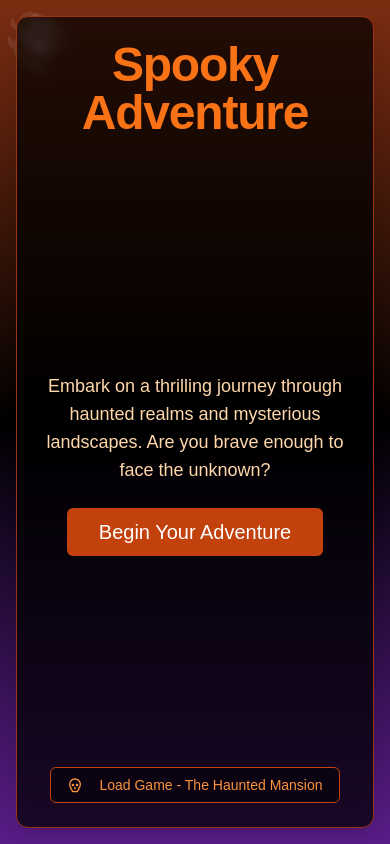
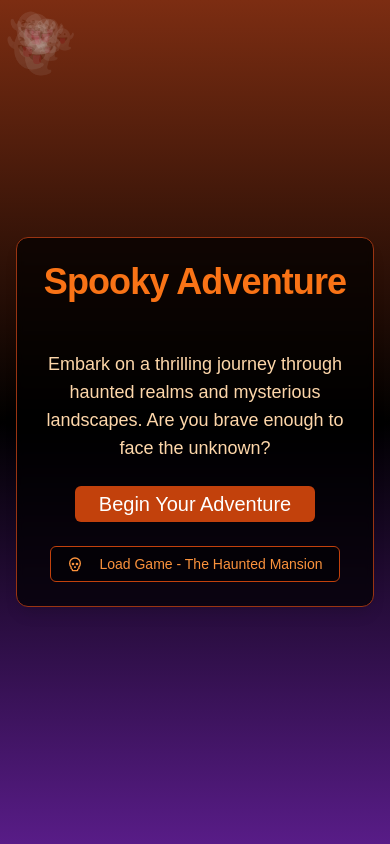
Before and after one commit to johannes117/midnight-massacre, a Next.js app: page / in a window 390 px wide. Built offline with nearby package versions, Linux system fonts and the light colour scheme.

Commit message:
fixed styling of the home component

```diff
--- a/components/home-component.tsx
+++ b/components/home-component.tsx
@@ -25,36 +25,35 @@ export function HomeComponent() {
   }
 
   return (
-    <div className="min-h-screen h-screen bg-gradient-to-b from-orange-900 via-black to-purple-900 text-orange-100 p-4 sm:p-6 md:p-8 flex flex-col items-center justify-center overflow-hidden relative">
+    <div className="min-h-screen bg-gradient-to-b from-orange-900 via-black to-purple-900 text-orange-100 p-4 sm:p-6 md:p-8 flex flex-col items-center justify-center overflow-hidden relative">
       <FloatingGhosts />
 
-      <Card className="w-full max-w-2xl h-[calc(100vh-2rem)] bg-black/70 border-orange-800 shadow-lg backdrop-blur-sm overflow-hidden flex flex-col">
+      <Card className="w-full max-w-2xl bg-black/70 border-orange-800 shadow-lg backdrop-blur-sm overflow-hidden">
         <motion.div
           key="home"
           initial={{ opacity: 0, y: 20 }}
           animate={{ opacity: 1, y: 0 }}
           exit={{ opacity: 0, y: -20 }}
           transition={{ duration: 0.3 }}
-          className="flex flex-col h-full"
         >
           <CardHeader>
-            <CardTitle className="text-5xl font-bold text-orange-500 text-center">
+            <CardTitle className="text-4xl sm:text-5xl font-bold text-orange-500 text-center">
               Spooky Adventure
             </CardTitle>
           </CardHeader>
-          <CardContent className="flex-grow flex flex-col justify-center items-center p-6 space-y-6">
+          <CardContent className="flex flex-col justify-center items-center p-6 space-y-6">
             <p className="text-lg text-center text-orange-200">
               Embark on a thrilling journey through haunted realms and mysterious landscapes.
               Are you brave enough to face the unknown?
             </p>
             <Button
               onClick={handleStartAdventure}
-              className="text-xl py-6 px-8 bg-orange-700 hover:bg-orange-600 text-white"
+              className="text-xl py-4 px-6 bg-orange-700 hover:bg-orange-600 text-white"
             >
               Begin Your Adventure
             </Button>
           </CardContent>
-          <CardFooter className="flex justify-center space-x-4">
+          <CardFooter className="flex justify-center space-x-4 pb-6">
             {savedGames.length > 0 && (
               <Button
                 variant="outline"
```
